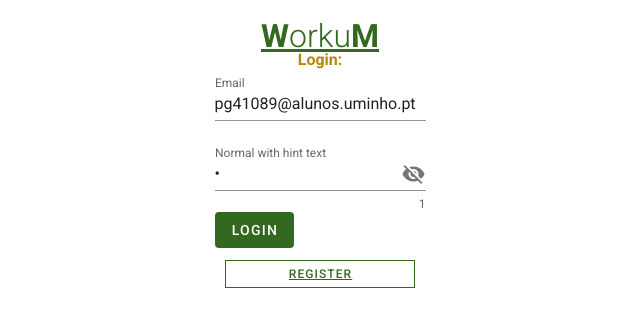
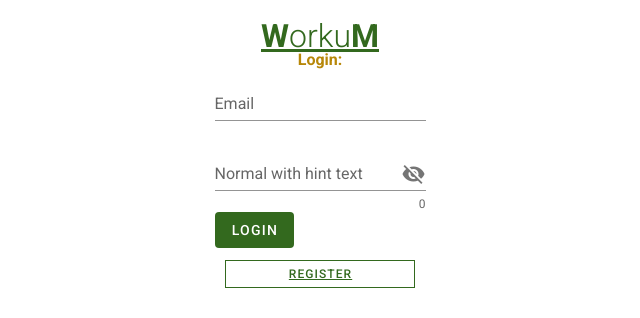
Before and after one commit to tymoshchuk19/front-end, a Vue app: page /login in a window 1280 px wide. Shown: the top 318 px of the page, without its empty margins (320-960 px from the left). Built offline with nearby package versions, Linux system fonts and the light colour scheme; no server answers; what vue-chat-scroll would draw is missing.

Commit message:
last one for today

```diff
--- a/config/config.js
+++ b/config/config.js
@@ -1,2 +1,2 @@
 module.exports.USER = "5e2084242c27784f03a9fd83";
-module.exports.API = "http://192.168.1.160:4444/";
+module.exports.API = "http://localhost:1919/";
--- a/src/views/GroupPage.vue
+++ b/src/views/GroupPage.vue
@@ -28,7 +28,7 @@
           <wm-groups :groups="groups"></wm-groups>
         </v-row>
         <v-divider></v-divider>
-        <v-text-field type="text" v-model="newmember" filled label="Find friend" clearable></v-text-field>
+        <v-text-field type="text" v-model="newmember" filled label="Add member" clearable></v-text-field>
         <wm-newmembers
           @newMember="() => getMembers()"
           :friends="filteredFriends"
@@ -49,7 +49,7 @@
         <wm-tasks :tasks="tasks" :perms="admin" @newTask="() => getTasks(group_id)"></wm-tasks>
       </v-col>
     </v-row>
-    <!-- <wm-footer></wm-footer> -->
+    <wm-footer></wm-footer>
   </div>
 </template>
 
@@ -69,7 +69,7 @@ import SearchBar from "../components/SearchBar";
 
 import { API } from "../../config/config";
 import axios from "axios";
-//import Footer from "../components/Footer";
+import Footer from "../components/Footer";
 import Members from "../components/Members";
 import NewMember from "../components/NewMember";
 import { mapState } from "vuex";
@@ -85,7 +85,7 @@ export default {
     "wm-taskform": TasksForm,
     "wm-groupform": GroupForm,
     "wm-groups": Groups,
-    //"wm-footer": Footer,
+    "wm-footer": Footer,
     "wm-members": Members,
     "wm-newmembers": NewMember,
     "wm-searchbar": SearchBar
--- a/src/views/LoginPage.vue
+++ b/src/views/LoginPage.vue
@@ -7,6 +7,7 @@
     <v-row justify="center">
       <form>
         <v-text-field
+          placeholder="example@email.com"
           v-model="email"
           label="Email"
           required
@@ -14,6 +15,7 @@
           @blur="$v.email.$touch()"
         ></v-text-field>
         <v-text-field
+          placeholder="*******"
           v-model="password"
           :append-icon="show1 ? 'mdi-eye' : 'mdi-eye-off'"
           :rules="[rules.required, rules.min]"
@@ -48,8 +50,8 @@ export default {
   data() {
     return {
       show1: false,
-      email: "pg41089@alunos.uminho.pt",
-      password: "1",
+      email: "",
+      password: "",
       rules: {
         required: value => !!value || "Required.",
         min: v => v.length >= 8 || "Min 8 characters",
--- a/src/views/ProfilePage.vue
+++ b/src/views/ProfilePage.vue
@@ -23,13 +23,13 @@
     </v-row>
     <v-row>
       <v-col cols="3" class="secondary">
-        <wm-groups :groups="groups"></wm-groups>
+        <wm-groups v-if="mates" :groups="groups"></wm-groups>
       </v-col>
       <v-col cols="6" class="secondary">
-        <wm-posts :posts="posts"></wm-posts>
+        <wm-posts v-if="mates" :posts="posts"></wm-posts>
       </v-col>
       <v-col cols="3" class="secondary">
-        <wm-tasks :tasks="tasks"></wm-tasks>
+        <wm-tasks v-if="mates" :tasks="tasks"></wm-tasks>
         <br />
         <wm-friendslist></wm-friendslist>
       </v-col>
```
